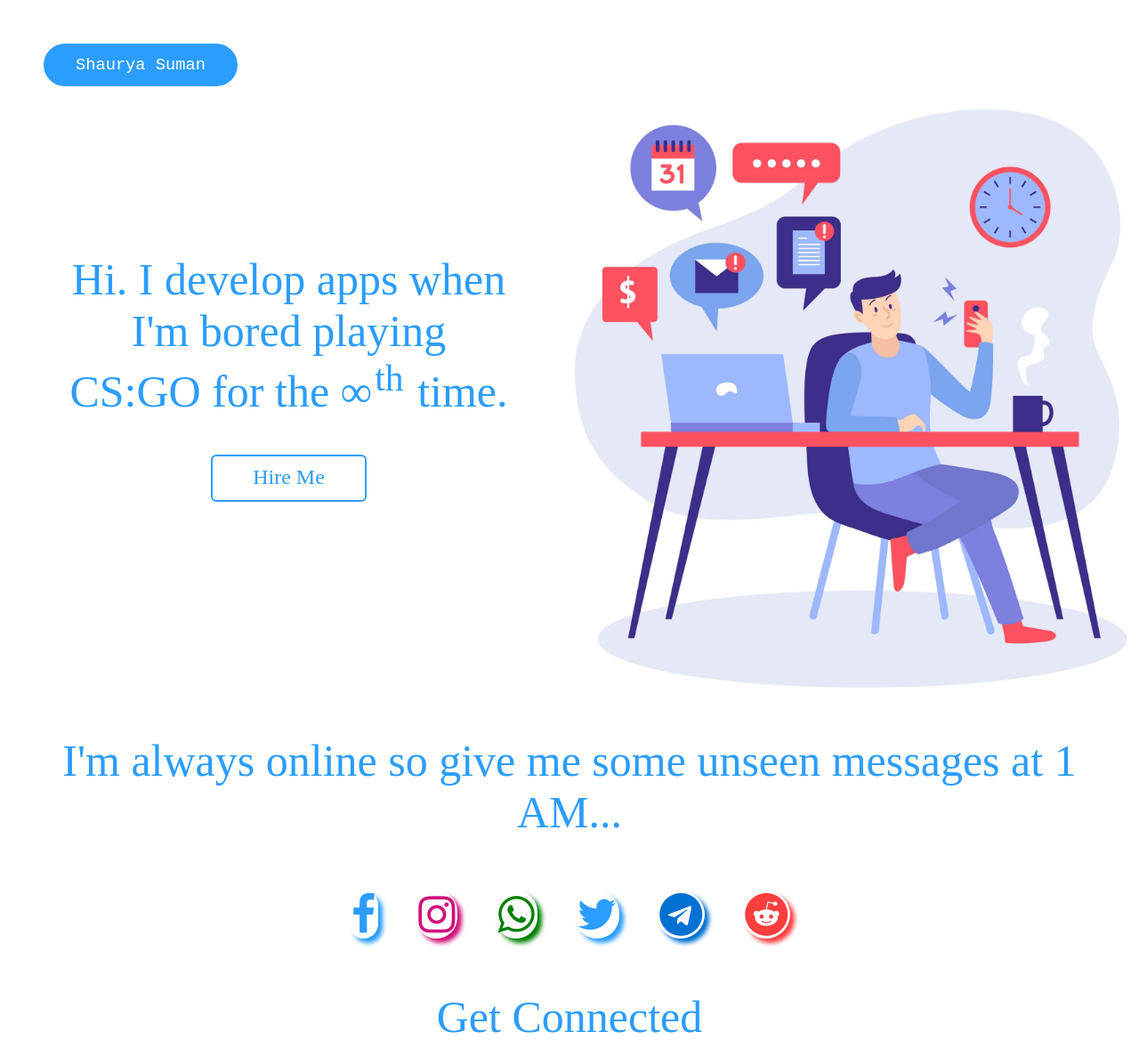
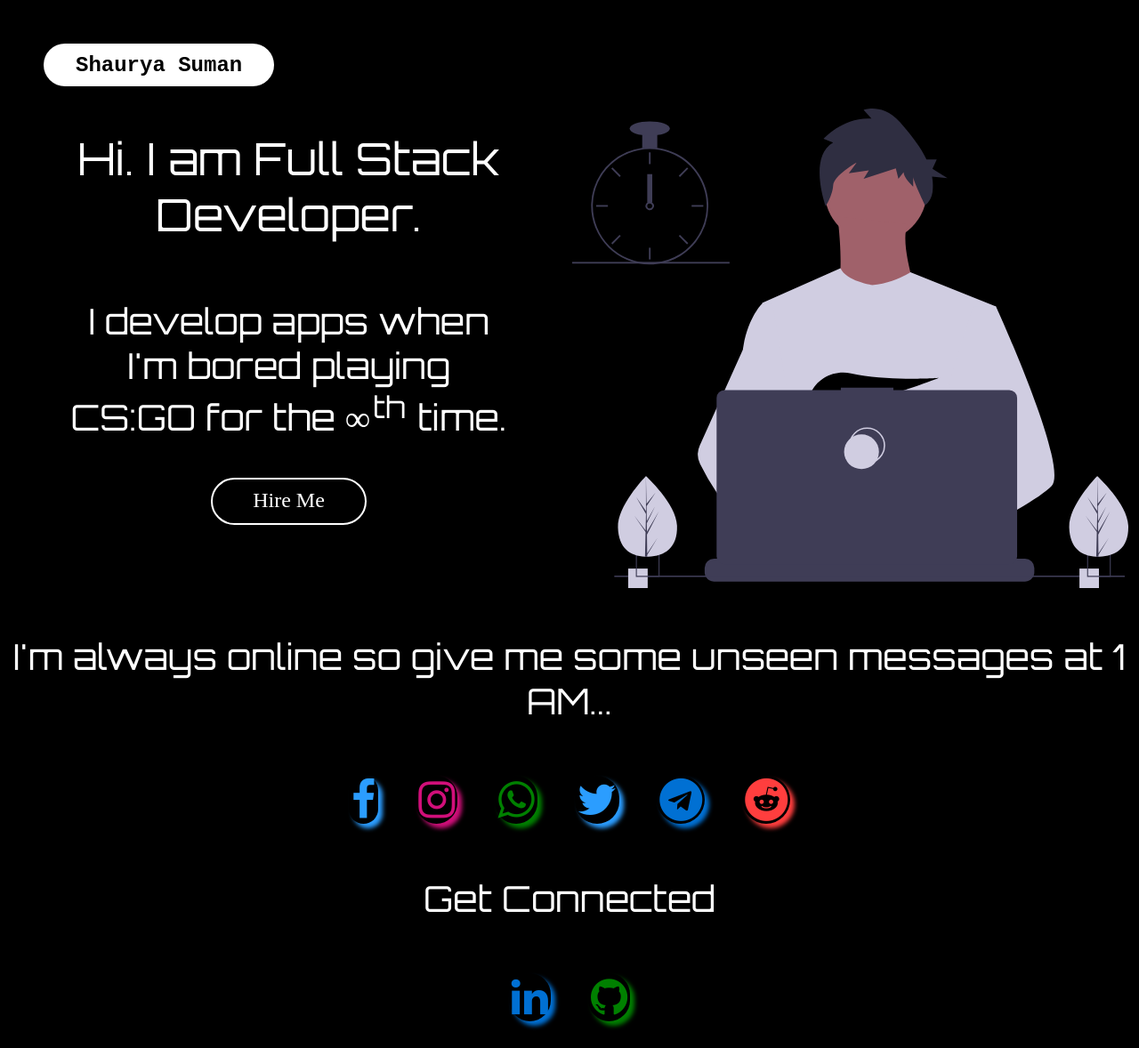
Before and after one commit to notshaurya/Portfolio-Web, a plain HTML site: page index.html in a window 1280 px wide. Shown: the top 1178 px of the page at 89% size. Drawn offline with Linux system fonts and the light colour scheme.

Commit message:
Enhancement

```diff
--- a/index.html
+++ b/index.html
@@ -7,6 +7,11 @@
     <link
       rel="stylesheet"
       href="https://stackpath.bootstrapcdn.com/font-awesome/4.7.0/css/font-awesome.min.css"
+    />
+    <link
+      rel="stylesheet"
+      type="text/css"
+      href="//fonts.googleapis.com/css?family=Orbitron"
     />
     <title>Shaurya Suman | Home</title>
   </head>
@@ -21,43 +26,68 @@
 
     <div class="top-section">
       <div>
-        <h1>
-          Hi. I develop apps when I'm bored playing CS:GO for the ∞<sup>th</sup>
+        <h1>Hi. I am Full Stack Developer.</h1>
+        <br />
+        <h3>
+          I develop apps when I'm bored playing CS:GO for the ∞<sup>th</sup>
           time.
-        </h1>
+        </h3>
+
         <a href="mailto:1705458@kiit.ac.in?Subject=We%20want%20to%20hire%20you!"
           >Hire Me</a
         >
       </div>
 
-      <img src="./images/1.jpg" alt="" />
+      <img src="./images/1.svg" alt="" />
     </div>
 
     <div class="middle-section">
       <h1>I'm always online so give me some unseen messages at 1 AM...</h1>
-      <a href="https://www.facebook.com/ShauryaToretto" class="fb"><i class="fa fa-facebook-f"></i></a>
-      <a href="https://www.instagram.com/shaurya_toretto/?hl=en" class="insta"><i class="fa fa-instagram"></i></a>
-      <a href="https://wa.me/917260952326" class="wa"><i class="fa fa-whatsapp"></i></a>
-      <a href="https://twitter.com/ShauryaToretto" class="twitter"><i class="fa fa-twitter"></i></a>
-      <a href="https://t.me/g0ds_eye" class="tele"><i class="fa fa-telegram"></i></a>
-      <a href="https://www.reddit.com/user/ShauryaToretto" class="reddit"><i class="fa fa-reddit"></i></a>
+      <a href="https://www.facebook.com/ShauryaToretto" class="fb"
+        ><i class="fa fa-facebook-f"></i
+      ></a>
+      <a href="https://www.instagram.com/shaurya_toretto/?hl=en" class="insta"
+        ><i class="fa fa-instagram"></i
+      ></a>
+      <a href="https://wa.me/917260952326" class="wa"
+        ><i class="fa fa-whatsapp"></i
+      ></a>
+      <a href="https://twitter.com/ShauryaToretto" class="twitter"
+        ><i class="fa fa-twitter"></i
+      ></a>
+      <a href="https://t.me/g0ds_eye" class="tele"
+        ><i class="fa fa-telegram"></i
+      ></a>
+      <a href="https://www.reddit.com/user/ShauryaToretto" class="reddit"
+        ><i class="fa fa-reddit"></i
+      ></a>
       <h1>Get Connected</h1>
-      <a href="https://www.linkedin.com/in/shaurya-suman-244286144/" class="linked"><i class="fa fa-linkedin"></i></a>
-      <a href="https://github.com/shauryatoretto" class="github"><i class="fa fa-github"></i></a>
+      <a
+        href="https://www.linkedin.com/in/shaurya-suman-244286144/"
+        class="linked"
+        ><i class="fa fa-linkedin"></i
+      ></a>
+      <a href="https://github.com/shauryatoretto" class="github"
+        ><i class="fa fa-github"></i
+      ></a>
     </div>
 
     <div class="bottom-section">
       <h1>These are my projects. Feel free to check them out.</h1>
       <div class="internal-div">
         <div class="project-links">
-          <a href="https://play.google.com/store/apps/details?id=com.news.stayUpdated">Stay Updated App</a>
+          <a
+            href="https://play.google.com/store/apps/details?id=com.news.stayUpdated"
+            >Stay Updated App</a
+          >
           <a href="https://stayupdatednews.netlify.app/">Stay Updated React</a>
-          <a href="https://github.com/shauryatoretto/StayUpdated-Backend">Stay Updated Backend</a>
+          <a href="https://github.com/shauryatoretto/StayUpdated-Backend"
+            >Stay Updated Backend</a
+          >
           <a href="https://github.com/shauryatoretto/PortfolioWeb">Portfolio</a>
-
         </div>
 
-        <img src="./images/2.jpg" alt="" />
+        <img src="./images/2.svg" alt="" />
       </div>
 
       <h1>I do several other things too.</h1>
@@ -65,7 +95,9 @@
 
     <footer>
       <h4>© 2020 Shaurya Suman</h4>
-      <a href="mailto:1705458@kiit.ac.in?Subject=We%20want%20to%20hire%20you!">E-mail</a>
+      <a href="mailto:1705458@kiit.ac.in?Subject=We%20want%20to%20hire%20you!"
+        >E-mail</a
+      >
     </footer>
 
     <script src="./script.js"></script>
--- a/style.css
+++ b/style.css
@@ -1,3 +1,8 @@
+:root {
+  --blue: #ffffff;
+  --orbitron: "Orbitron";
+}
+
 * {
   margin: 0;
   padding: 3px;
@@ -7,6 +12,7 @@
   margin: auto;
 }
 body {
+  background-color: black;
   align-items: center;
   justify-content: center;
   max-width: 1300px;
@@ -19,7 +25,7 @@ header {
 .header-name {
   padding: 1vh;
   display: flex;
-  background-color: #2b9dff;
+  background-color: var(--blue);
   border-radius: 5vh;
   margin: 5vh 0vh 2vh 5vh;
   height: 6vh;
@@ -31,8 +37,9 @@ header {
 .header-name h3 {
   margin: 25px;
   font-family: "Courier New", Courier, monospace;
-  color: white;
-  font-weight: lighter;
+  font-size: 1.5rem;
+  color: rgb(0, 0, 0);
+  font-weight: bolder;
 }
 
 .top-section {
@@ -42,10 +49,20 @@ header {
 }
 .top-section h1 {
   margin: 0vh 7vh 5vh;
+  font-family: var(--orbitron);
   font-size: 50px;
   font-weight: lighter;
-  color: #2b9dff;
+  color: var(--blue);
 }
+
+.top-section h3 {
+  margin: 0vh 7vh 5vh;
+  font-family: var(--orbitron);
+  font-size: 40px;
+  font-weight: lighter;
+  color: var(--blue);
+}
+
 .top-section img {
   align-items: center;
   justify-content: center;
@@ -56,24 +73,24 @@ header {
   text-decoration: none;
   margin: auto;
   display: block;
-  color: #2b9dff;
-  border: 2px solid #2b9dff;
-  border-radius: 6px;
+  color: var(--blue);
+  border: 2px solid var(--blue);
+  border-radius: 100px;
   width: 175px;
   height: 53px;
   line-height: 2.5rem;
   font-size: 1.5rem;
   text-align: center;
   margin-bottom: 50px;
-  background-color: white;
+  background-color: rgb(0, 0, 0);
 }
 
 .top-section a:hover {
   transform: scale(1.3);
   transition: transform 0.1s;
-  background-color: #2b9dff;
-  color: white;
-  box-shadow: 5px 5px 10px #2b9dff;
+  background-color: var(--blue);
+  color: rgb(0, 0, 0);
+  box-shadow: 5px 5px 10px var(--blue);
 }
 
 .middle-section {
@@ -84,9 +101,10 @@ header {
 
 .middle-section h1 {
   margin: 5vh 0vh 5vh;
-  font-size: 50px;
+  font-family: var(--orbitron);
+  font-size: 40px;
   font-weight: 100;
-  color: #2b9dff;
+  color: var(--blue);
 }
 
 .middle-section a i {
@@ -140,18 +158,21 @@ header {
 }
 .bottom-section h1 {
   margin: 5vh 5vh 5vh;
-  font-size: 50px;
+  font-family: var(--orbitron);
+  font-size: 40px;
   font-weight: 100;
-  color: #2b9dff;
+  color: var(--blue);
   text-align: center;
 }
 
 .bottom-section a {
   text-decoration: none;
+  font-family: "Courier New", Courier, monospace;
 }
 .bottom-section img {
   align-items: center;
   justify-content: center;
+  margin: 50px;
   width: 100%;
 }
 
@@ -184,23 +205,24 @@ header {
 }
 
 footer {
-  margin: 1rem 1rem;
+  margin: 10rem 1rem 3rem 1rem;
   display: flex;
   justify-content: space-between;
 }
 footer h4 {
   font-size: 1rem;
   font-weight: 500;
+  color: var(--blue);
 }
 footer a {
   text-decoration: none;
-  color: #2b9dff;
-  border: 2px solid #2b9dff;
+  color: var(--blue);
+  border: 2px solid var(--blue);
   border-radius: 6px;
   line-height: 2.5rem;
   font-size: 1.5rem;
   text-align: center;
-  background-color: white;
+  background-color: rgb(0, 0, 0);
   padding: 0rem 1rem;
 }
 
@@ -208,12 +230,10 @@ footer a:hover {
   transform: scale(1.3);
   transition: transform 0.1s;
   cursor: pointer;
-  background-color: #2b9dff;
-  color: white;
-  box-shadow: 5px 5px 10px #2b9dff;
+  background-color: var(--blue);
+  color: rgb(0, 0, 0);
+  box-shadow: 5px 5px 10px var(--blue);
 }
-
-
 
 @media all and (min-width: 1000px) {
   .top-section {
```
Also changed, not shown: images/1.svg (added), images/2.svg (added).
